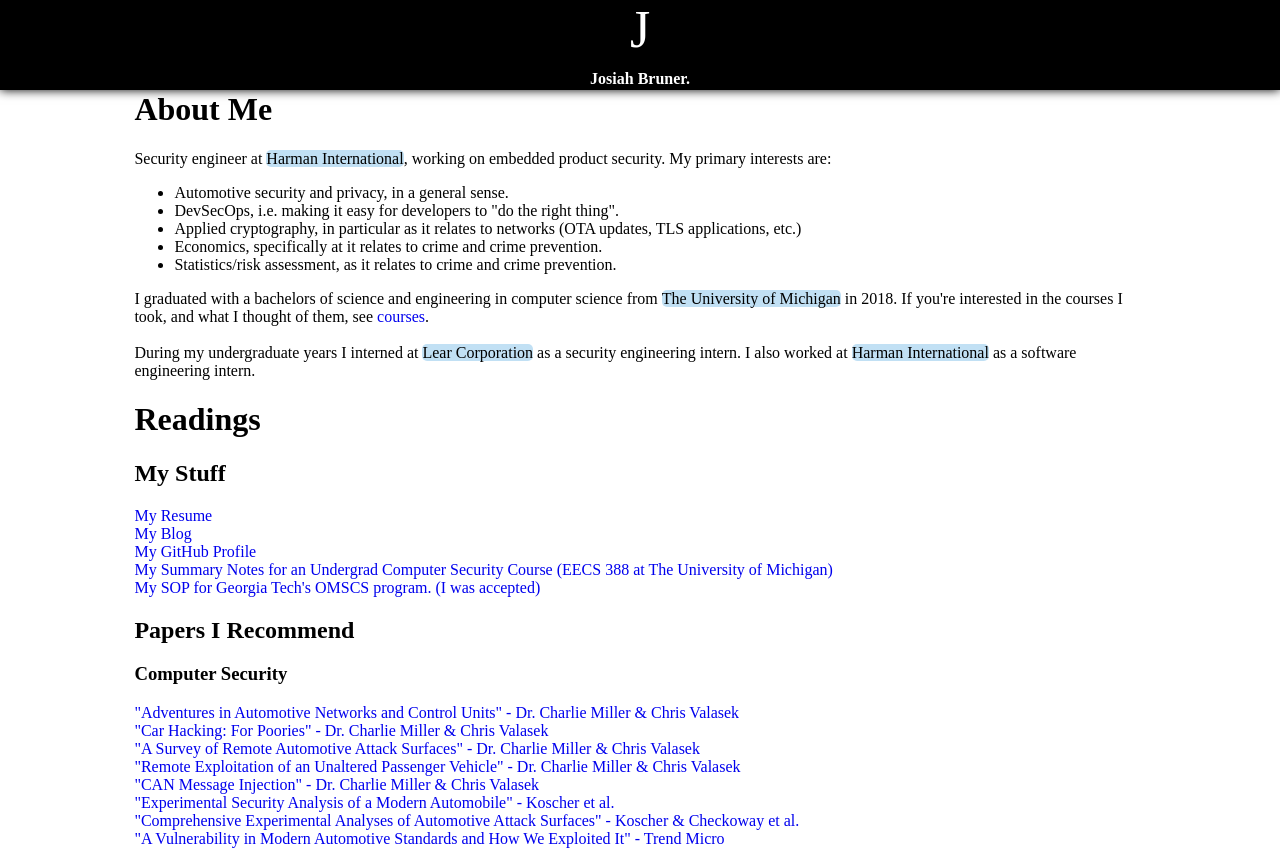
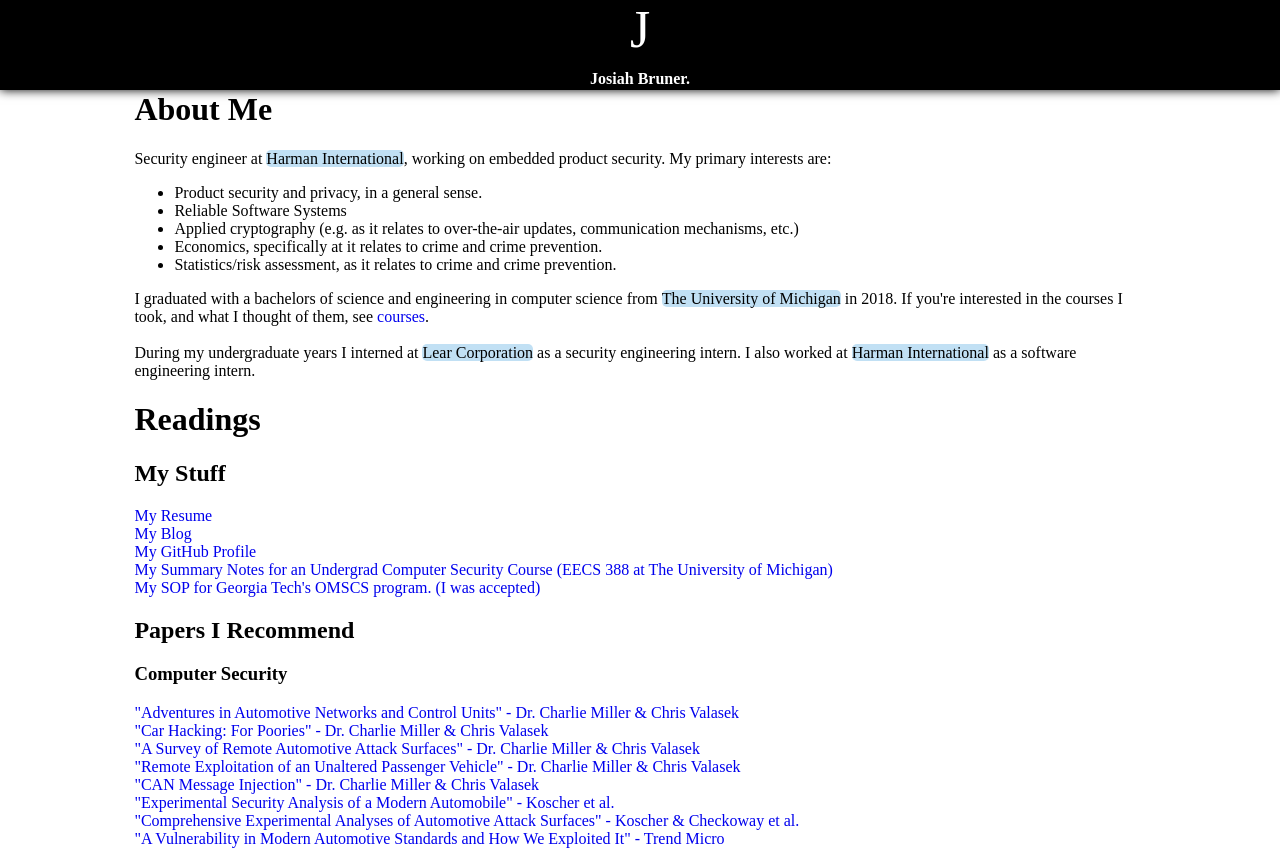
Before and after one commit to JosiahOne/website, a plain HTML site: page www/index.html in a window 1280 px wide. Shown: the top 850 px of the page. Drawn offline with Linux system fonts and the light colour scheme; a web font is replaced by a local one.

Commit message:
Update summary

```diff
--- a/www/index.html
+++ b/www/index.html
@@ -162,9 +162,9 @@ a > span {
 
 My primary interests are: <br>
     <ul>
-      <li>Automotive security and privacy, in a general sense.</li>
-      <li>DevSecOps, i.e. making it easy for developers to "do the right thing".</li>
-      <li>Applied cryptography, in particular as it relates to networks (OTA updates, TLS applications, etc.)</li>
+      <li>Product security and privacy, in a general sense.</li>
+      <li>Reliable Software Systems</li>
+      <li>Applied cryptography (e.g. as it relates to over-the-air updates, communication mechanisms, etc.)</li>
       <li>Economics, specifically at it relates to crime and crime prevention. </li>
       <li>Statistics/risk assessment, as it relates to crime and crime prevention.</li>
     </ul>
```
